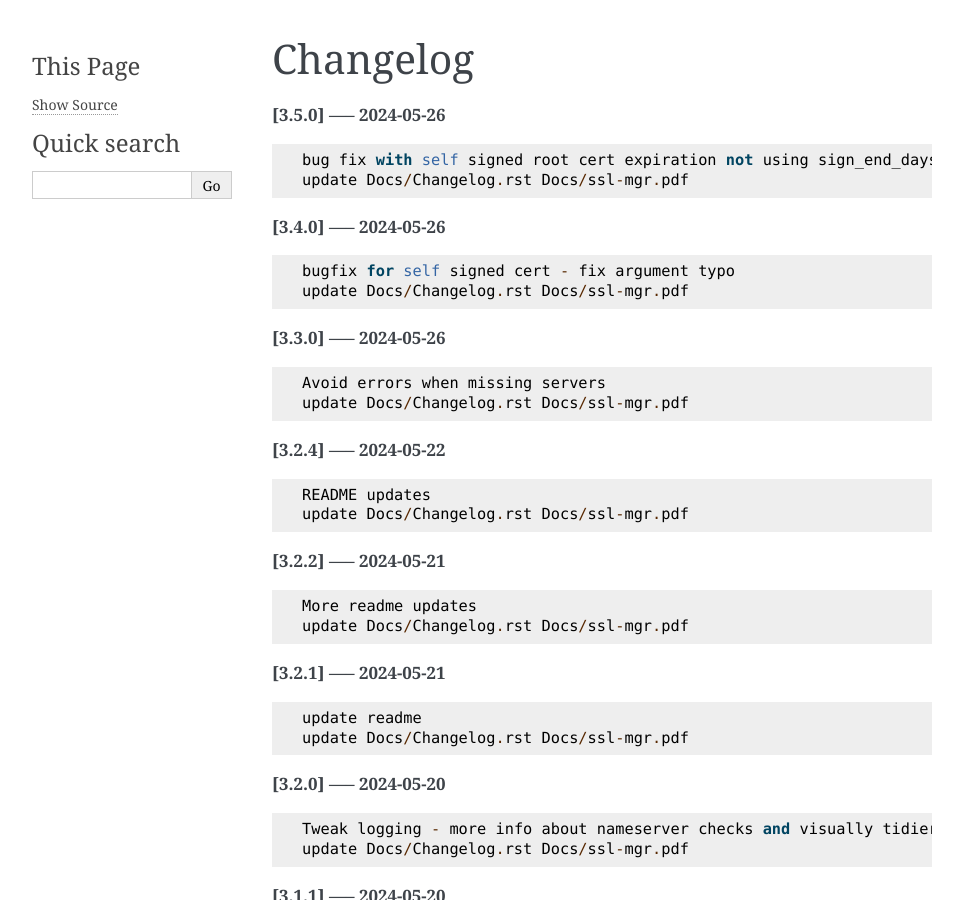
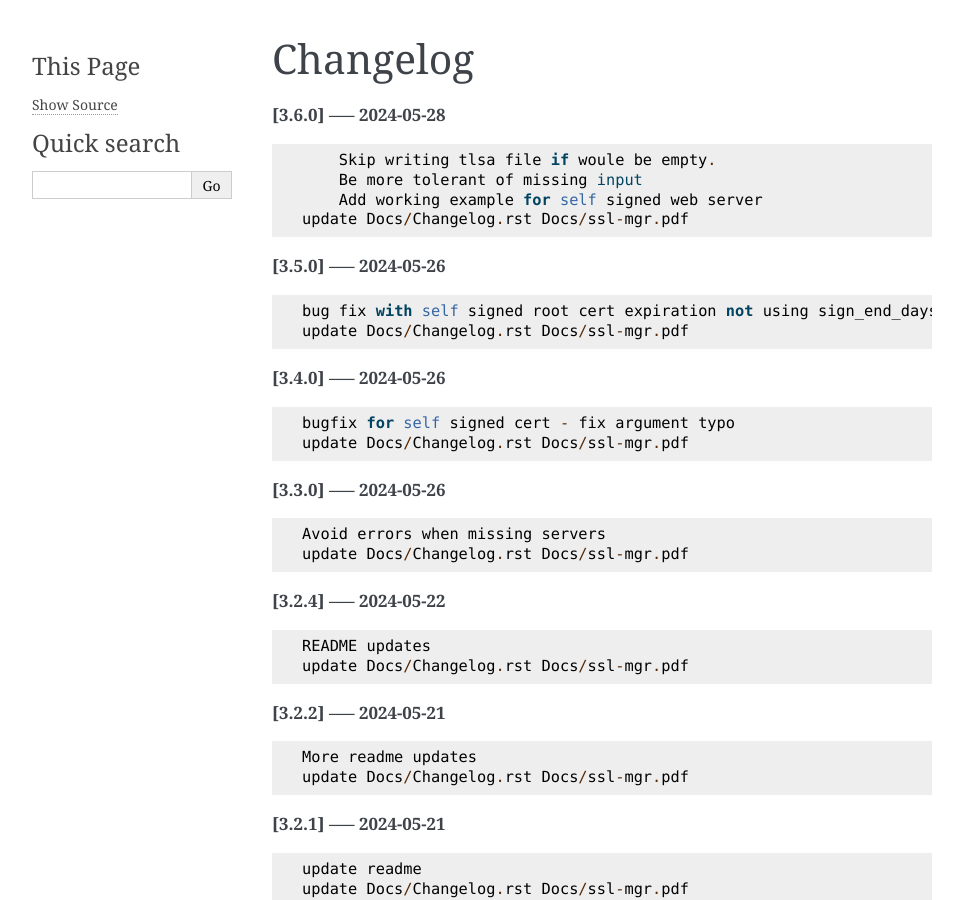
Before and after one commit to gene-git/ssl-mgr, a Sphinx documentation site: the page built from Docs/Changelog.rst, in a window 1280 px wide and 900 px high. Shown: the whole window, without its empty margins (148-1111 px from the left). Built offline with Sphinx 7.4.7, drawn with Linux system fonts in a browser that asks for light colours; pages that are not in the unit, such as notebooks, are missing from menus.

Commit message:
update Docs/Changelog.rst Docs/ssl-mgr.pdf

```diff
--- a/Docs/Changelog.rst
+++ b/Docs/Changelog.rst
@@ -1,5 +1,13 @@
 Changelog
 =========
+
+**[3.6.0] ----- 2024-05-28** ::
+
+	        Skip writing tlsa file if woule be empty.
+	        Be more tolerant of missing input
+	        Add working example for self signed web server
+	    update Docs/Changelog.rst Docs/ssl-mgr.pdf
+
 
 **[3.5.0] ----- 2024-05-26** ::
 
```
Also changed, not shown: 1 other file.
